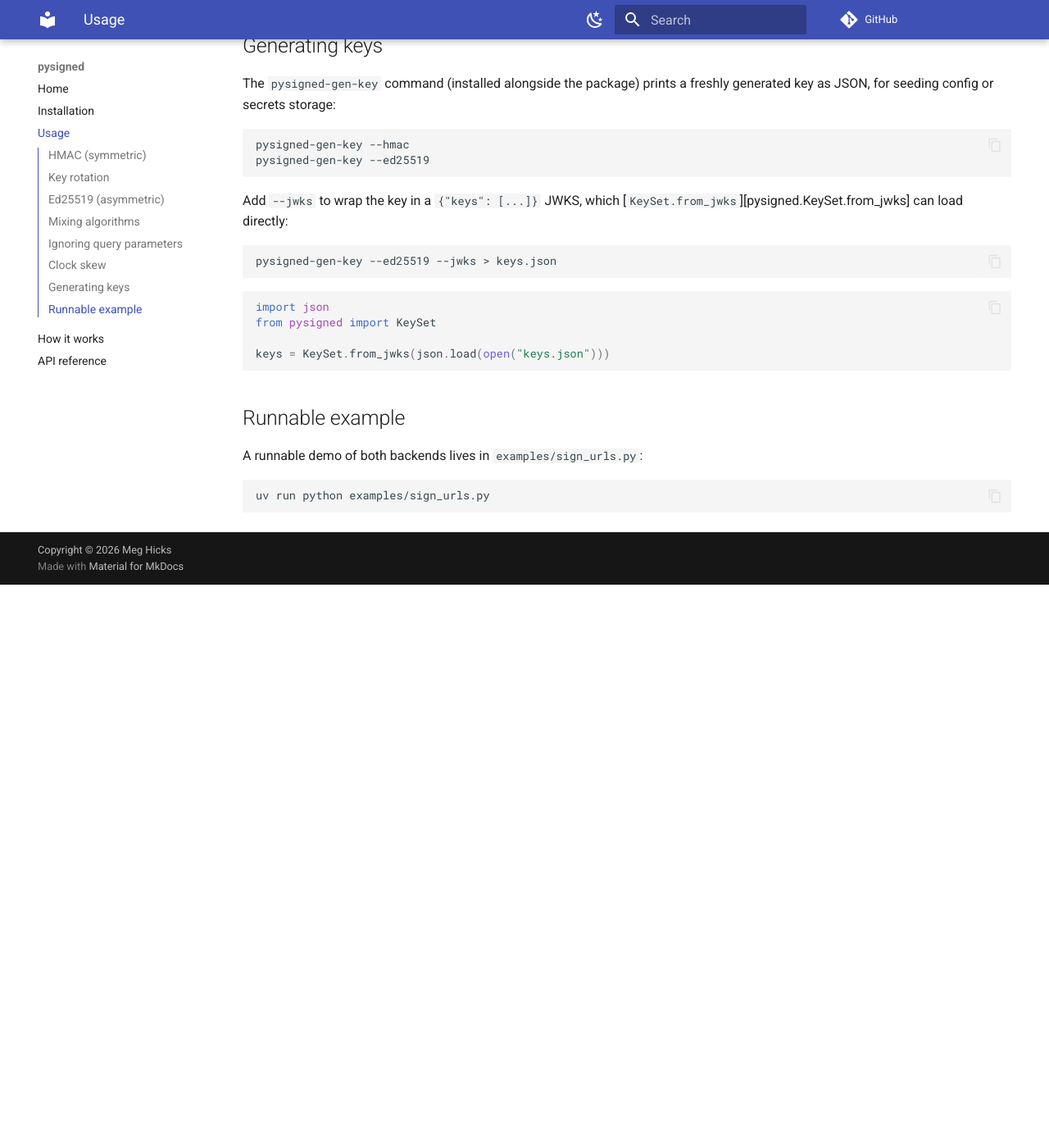
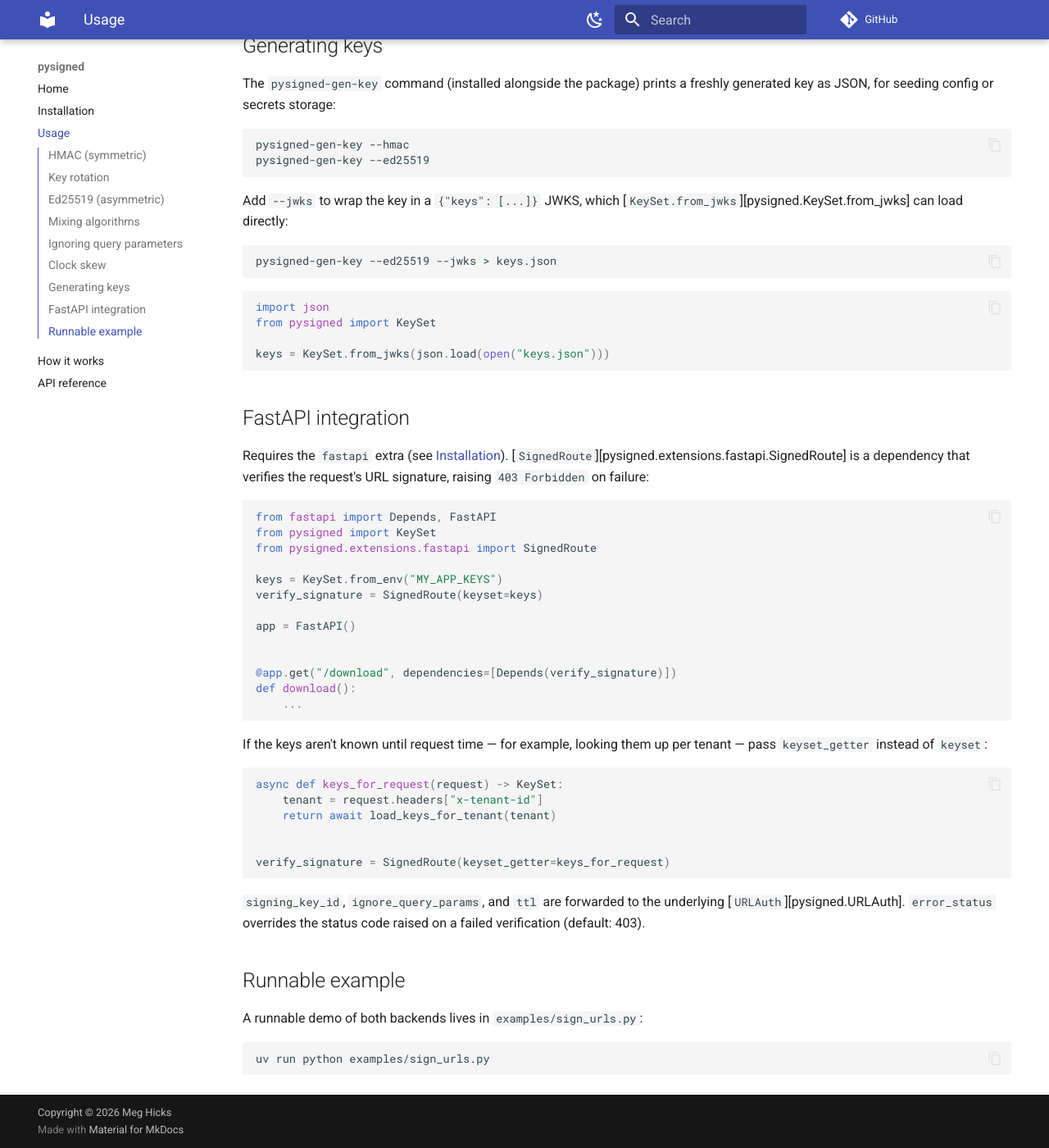
Before and after one commit to meg-codes/pysigned, an MkDocs documentation site: the page built from docs/usage.md, in a window 1280 px wide and 1400 px high, scrolled down 2221 px. Shown: the whole window at 82% size. Built offline with MkDocs 1.6.1 and Material for MkDocs 9.7.7, drawn with Linux system fonts in a browser that asks for light colours; comment, search, counter and statistics services are not loaded; before the commit the page ends 2934 px from its top, so only the background shows below that.

Commit message:
update docs

````diff
--- a/docs/usage.md
+++ b/docs/usage.md
@@ -130,6 +130,44 @@ from pysigned import KeySet
 keys = KeySet.from_jwks(json.load(open("keys.json")))
 ```
 
+## FastAPI integration
+
+Requires the `fastapi` extra (see [Installation](installation.md#fastapi-extension)).
+[`SignedRoute`][pysigned.extensions.fastapi.SignedRoute] is a dependency that
+verifies the request's URL signature, raising `403 Forbidden` on failure:
+
+```python
+from fastapi import Depends, FastAPI
+from pysigned import KeySet
+from pysigned.extensions.fastapi import SignedRoute
+
+keys = KeySet.from_env("MY_APP_KEYS")
+verify_signature = SignedRoute(keyset=keys)
+
+app = FastAPI()
+
+
+@app.get("/download", dependencies=[Depends(verify_signature)])
+def download():
+    ...
+```
+
+If the keys aren't known until request time — for example, looking them up
+per tenant — pass `keyset_getter` instead of `keyset`:
+
+```python
+async def keys_for_request(request) -> KeySet:
+    tenant = request.headers["x-tenant-id"]
+    return await load_keys_for_tenant(tenant)
+
+
+verify_signature = SignedRoute(keyset_getter=keys_for_request)
+```
+
+`signing_key_id`, `ignore_query_params`, and `ttl` are forwarded to the
+underlying [`URLAuth`][pysigned.URLAuth]. `error_status` overrides the status
+code raised on a failed verification (default: 403).
+
 ## Runnable example
 
 A runnable demo of both backends lives in `examples/sign_urls.py`:
````
Also changed, not shown: docs/installation.md (+16 -0 lines).
